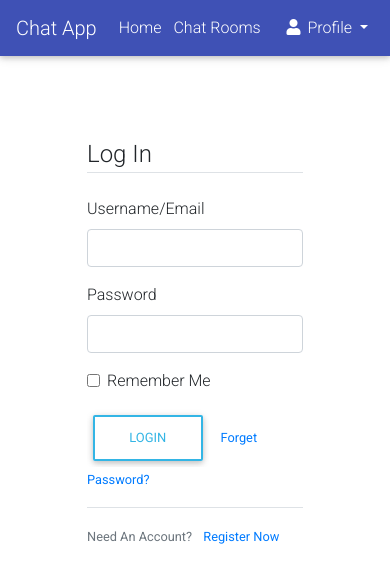
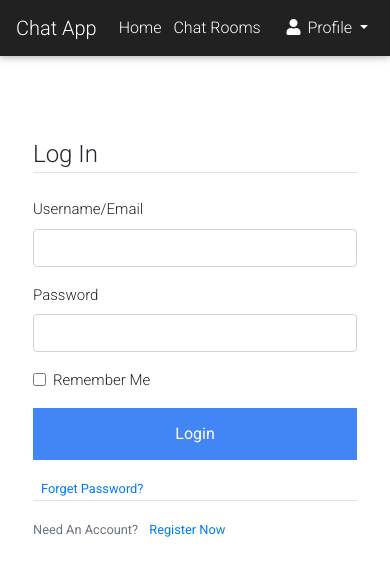
Before and after one commit to Chris-C3A/ChatApp, a Flask app: page /login in a window 390 px wide. Shown: the top 583 px of the page. Run offline with Flask 2, Linux system fonts and the light colour scheme; parts of the project's set-up code (start-up, migrations or seed data) failed here and were passed over; some libraries are stand-ins or nearby versions.

Commit message:
more styles and fixes

```diff
--- a/chatapp/routes.py
+++ b/chatapp/routes.py
@@ -5,6 +5,7 @@ from chatapp.src.models import User, ChatSchema
 from flask_login import login_user, current_user, logout_user, login_required
 
 @app.route('/')
+@app.route('/home')
 def index():
     return render_template('index.html', title='home')
 
--- a/chatapp/static/css/main.css
+++ b/chatapp/static/css/main.css
@@ -21,3 +21,40 @@
   width: 90%;
   padding: 10px;
 }
+
+
+.block {
+  display: block;
+  width: 100%;
+  border: none;
+  background-color: #4CAF50;
+  padding: 14px 28px;
+  font-size: 16px;
+  cursor: pointer;
+  text-align: center;
+}
+
+.send-btn {
+  display: block;
+  width: 50%;
+  border: none;
+  padding: 6px 10px;
+  font-size: 16px;
+  cursor: pointer;
+  text-align: center;
+}
+
+/* .submit-c {
+  width: 100%;
+} */
+
+@media only screen and (max-width: 900px) {
+  .custom-form {
+    width: 90%;
+    margin: 0 auto;
+  }
+
+  .custom-form label {
+    font-size: 15px;
+  }
+}
--- a/chatapp/templates/chat.html
+++ b/chatapp/templates/chat.html
@@ -30,7 +30,7 @@
     <form method="POST" action="">
         {{ form.hidden_tag() }}
         <div class="form-row align-items-center messageForm">
-          <div class="col-8">
+          <div class="col-9">
             {% if form.message.errors %}
                 {{ form.message(id="message", class="form-control py-0", placeholder="message") }}
                 <div class="invalid-feedback">
@@ -42,8 +42,8 @@
                 {{ form.message(id="message", class="form-control", placeholder="message") }}
             {% endif %}
               </div>
-              <div class="col-auto">
-                {{ form.submit(class="cus-b btn btn-outline-info btn-rounded waves-effect") }}
+              <div class="col-3">
+                {{ form.submit(class="btn-success send-btn") }}
               </div>
             </div>
     </form>
--- a/chatapp/templates/layout.html
+++ b/chatapp/templates/layout.html
@@ -18,19 +18,16 @@
     {% endif %}
 </head>
 <body>
-  <!--Navbar -->
-  <nav class="mb-1 navbar navbar-expand navbar-dark indigo sticky-top">
+      <nav class="navbar navbar-expand navbar-dark bg-dark">
         <a class="navbar-brand" href="/">Chat App</a>
-    <button class="navbar-toggler" type="button" data-toggle="collapse" data-target="#navbarSupportedContent-333"
-      aria-controls="navbarSupportedContent-333" aria-expanded="false" aria-label="Toggle navigation">
+        <button class="navbar-toggler" type="button" data-toggle="collapse" data-target="#navbarColor02" aria-controls="navbarColor02" aria-expanded="false" aria-label="Toggle navigation">
           <span class="navbar-toggler-icon"></span>
         </button>
-    <div class="collapse navbar-collapse" id="navbarSupportedContent-333">
+
+        <div class="collapse navbar-collapse" id="navbarColor02">
           <ul class="navbar-nav mr-auto">
             <li class="nav-item">
-          <a class="nav-link" href="{{ url_for('index') }}">Home
-            <!-- <span class="sr-only">(current)</span> -->
-          </a>
+              <a class="nav-link" href="/home">Home</a>
             </li>
             <li class="nav-item">
               <a class="nav-link" href="#">Chat Rooms</a>
@@ -39,14 +36,21 @@
           <ul class="navbar-nav ml-auto nav-flex-icons">
             {% if current_user.is_authenticated %}
                 <li class="nav-item dropdown">
-              <a class="nav-link dropdown-toggle" id="navbarDropdownMenuLink-4" data-toggle="dropdown"
+                  <a class="nav-link dropdown-toggle" id="navbarDropdown" role="button" data-toggle="dropdown"
                     aria-haspopup="true" aria-expanded="false">
                     <i class="fas fa-user"></i> {{ current_user.username }} </a>
-              <div class="dropdown-menu dropdown-menu-right dropdown-info" aria-labelledby="navbarDropdownMenuLink-4">
+                  <div class="dropdown-menu" aria-labelledby="navbarDropdown">
                     <a class="dropdown-item" href="#">My account</a>
                     <a class="dropdown-item" href="{{ url_for('logout') }}">Log out</a>
                   </div>
                 </li>
+                <!-- <div class="dropdown">
+                  <a class="dropdown-toggle" data-toggle="dropdown" href="#">Personal asset loans</a>
+                  <ul class="dropdown-menu" role="menu" aria-labelledby="dLabel">
+                    <li><a href="#">asds</a></li>
+                    <li class="divider"></li>
+                  </ul>
+                </div> -->
             {% else %}
               <li class="nav-item dropdown">
                 <a class="nav-link dropdown-toggle" id="navbarDropdownMenuLink-4" data-toggle="dropdown"
@@ -61,7 +65,6 @@
           </ul>
         </div>
     </nav>
-  <!--/.Navbar -->
     <main class="mt-4">
         <div class="container">
             <div class="flash-msgs">
--- a/chatapp/templates/login.html
+++ b/chatapp/templates/login.html
@@ -38,11 +38,11 @@
             </div>
         </fieldset>
         <div class="form-group">
-            {{ form.submit(class="btn btn-outline-info") }}
-            <small class="text-muted ml-2">
-                <a href="{{ url_for('reset_request') }}">Forget Password?</a>
-            </small>
+            {{ form.submit(class="block btn-primary") }}
         </div>
+        <small class="text-muted ml-2">
+          <a href="{{ url_for('reset_request') }}">Forget Password?</a>
+        </small>
     </form>
     <div class="border-top pt-3">
         <small class="text-muted">
--- a/chatapp/templates/register.html
+++ b/chatapp/templates/register.html
@@ -22,7 +22,7 @@
             {% endfor %}
         </fieldset>
         <div class="form-group">
-            {{ form.submit(class="btn btn-outline-info") }}
+            {{ form.submit(class="block btn-primary") }}
         </div>
     </form>
     <div class="border-top pt-3">
```
Also changed, not shown: chatapp/site.db. Lines whose indentation alone changed are shown as unchanged.
